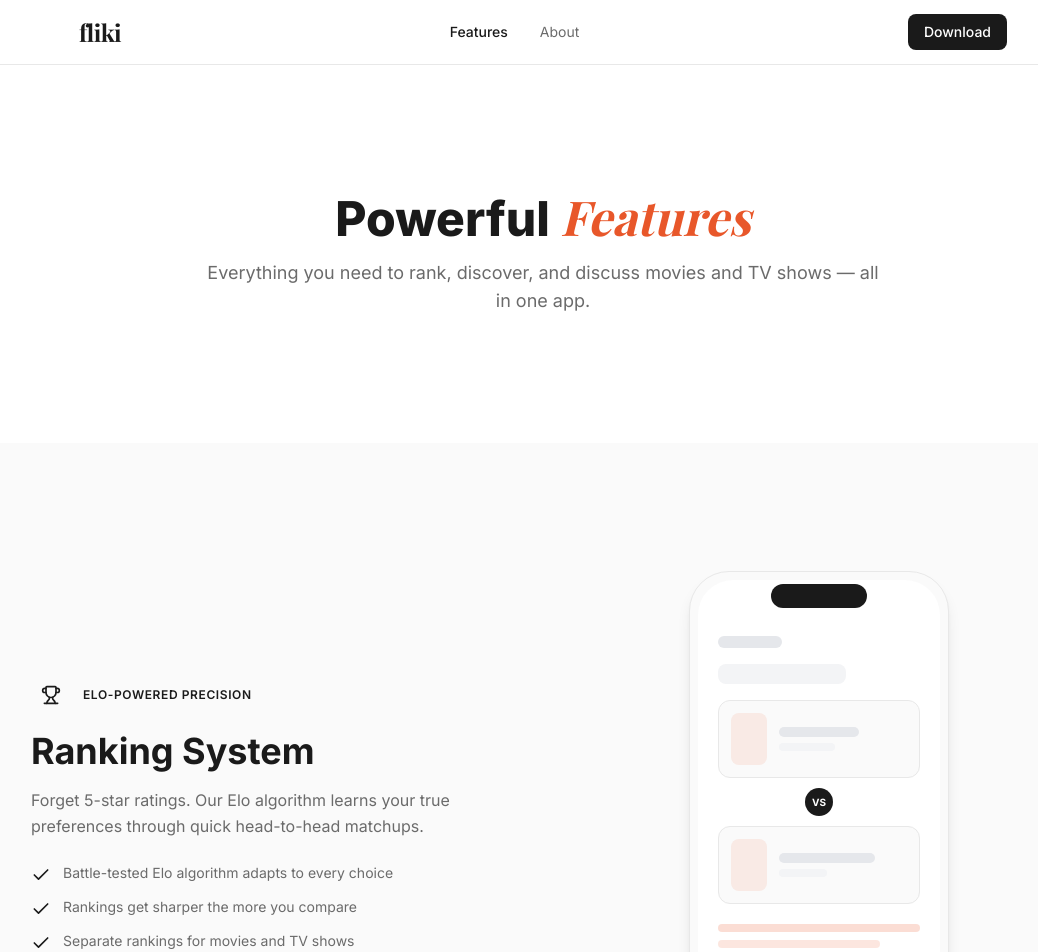
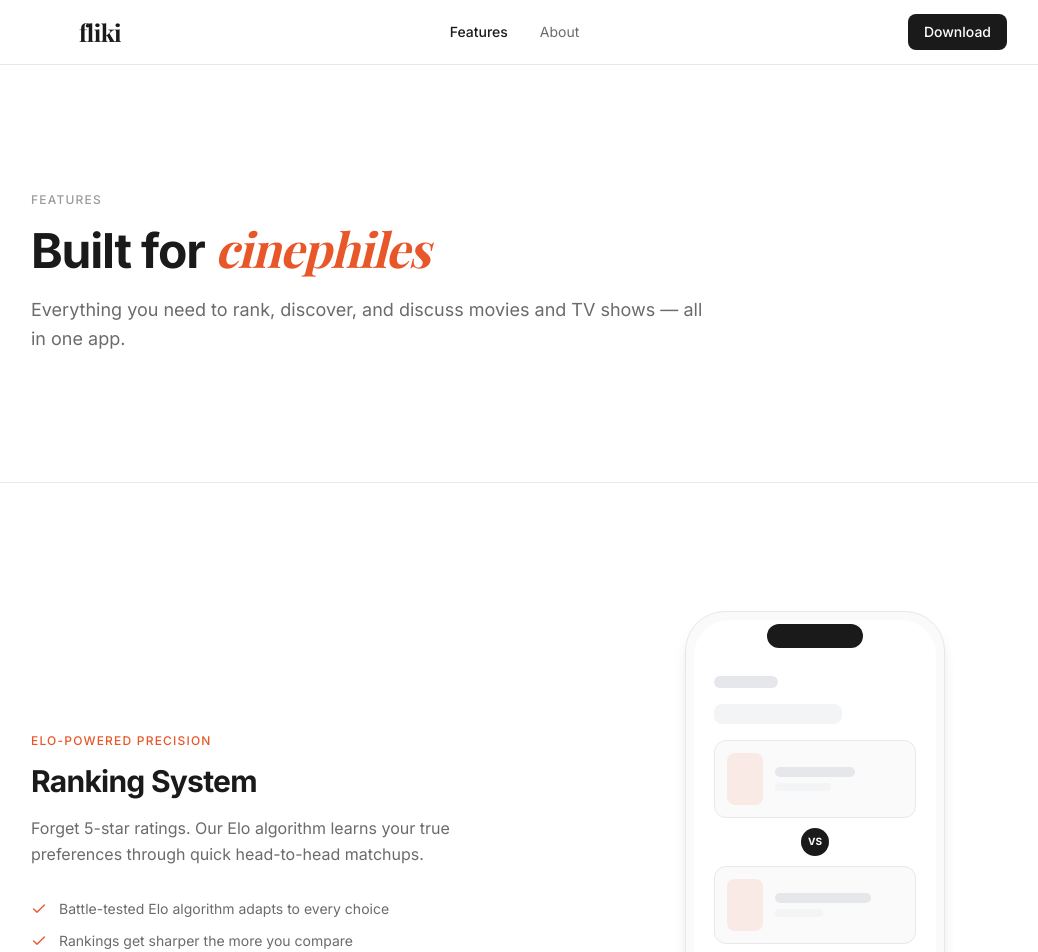
Before and after one commit to FlikiApp/FlikiApp-Web, a React (Vite) app: page /features in a window 1280 px wide. Shown: the top 952 px of the page, without its empty margins (97-1135 px from the left). Built offline with nearby package versions, Linux system fonts and the light colour scheme; a web font is replaced by a local one.

Commit message:
Redesign features page with clean dividers

```diff
--- a/src/pages/FeaturesPage.tsx
+++ b/src/pages/FeaturesPage.tsx
@@ -17,11 +17,12 @@ export default function FeaturesPage() {
       {/* Page header */}
       <SectionWrapper>
         <AnimatedSection>
-          <div className="text-center">
-            <h1 className="text-4xl sm:text-5xl font-extrabold mb-4">
-              Powerful <GradientText>Features</GradientText>
+          <div className="max-w-2xl">
+            <p className="text-text-muted text-xs font-medium uppercase tracking-widest mb-4">Features</p>
+            <h1 className="text-4xl sm:text-5xl font-bold tracking-tight mb-5">
+              Built for <GradientText>cinephiles</GradientText>
             </h1>
-            <p className="text-text-secondary text-lg max-w-2xl mx-auto">
+            <p className="text-text-secondary text-lg leading-relaxed">
               Everything you need to rank, discover, and discuss movies and TV shows — all in one app.
             </p>
           </div>
@@ -35,37 +36,32 @@ export default function FeaturesPage() {
         return (
           <SectionWrapper
             key={feature.title}
-            className={i % 2 === 0 ? 'bg-surface-secondary' : ''}
+            className="border-t border-border-subtle"
           >
             <div
-              className={`grid lg:grid-cols-2 gap-12 lg:gap-20 items-center ${
-                isReversed ? 'lg:direction-rtl' : ''
-              }`}
+              className={`grid lg:grid-cols-2 gap-16 items-center`}
             >
               <AnimatedSection
                 direction={isReversed ? 'right' : 'left'}
                 className={isReversed ? 'lg:order-2' : ''}
               >
-                <div className="flex items-center gap-3 mb-4">
-                  <div className="w-10 h-10 rounded-xl bg-gradient-to-br from-fliki-cyan/20 to-fliki-purple/20 flex items-center justify-center">
-                    <feature.icon className="w-5 h-5 text-fliki-cyan" />
-                  </div>
-                  <span className="text-xs font-semibold text-fliki-cyan uppercase tracking-wider">
+                <div>
+                  <span className="text-xs font-medium text-accent uppercase tracking-widest">
                     {feature.tagline}
                   </span>
-                </div>
-                <h2 className="text-3xl sm:text-4xl font-bold mb-4">{feature.title}</h2>
-                <p className="text-text-secondary text-base leading-relaxed mb-6">
+                  <h2 className="text-3xl font-bold tracking-tight mt-3 mb-4">{feature.title}</h2>
+                  <p className="text-text-secondary leading-relaxed mb-8">
                     {feature.description}
                   </p>
                   <ul className="space-y-3">
                     {feature.bullets.map((bullet) => (
                       <li key={bullet} className="flex items-start gap-3">
-                      <Check className="w-5 h-5 text-fliki-cyan mt-0.5 shrink-0" />
+                        <Check className="w-4 h-4 text-accent mt-0.5 shrink-0" strokeWidth={2} />
                         <span className="text-text-secondary text-sm">{bullet}</span>
                       </li>
                     ))}
                   </ul>
+                </div>
               </AnimatedSection>
 
               <AnimatedSection
@@ -80,19 +76,19 @@ export default function FeaturesPage() {
       })}
 
       {/* CTA */}
-      <SectionWrapper>
+      <section className="py-32 md:py-40 border-t border-border-subtle">
+        <div className="max-w-5xl mx-auto px-6 sm:px-8 lg:px-12 text-center">
           <AnimatedSection>
-          <div className="text-center">
-            <h2 className="text-3xl sm:text-4xl font-bold mb-6">
-              Experience Every <GradientText>Feature</GradientText>
+            <h2 className="text-3xl sm:text-4xl font-bold tracking-tight mb-6">
+              Experience every <GradientText>feature</GradientText>
             </h2>
-            <p className="text-text-secondary text-lg max-w-xl mx-auto mb-10">
+            <p className="text-text-secondary text-lg max-w-md mx-auto mb-10">
               Download Fliki and start ranking today.
             </p>
             <AppStoreButton />
+          </AnimatedSection>
         </div>
-        </AnimatedSection>
-      </SectionWrapper>
+      </section>
     </motion.div>
   )
 }
```
Lines whose indentation alone changed are shown as unchanged.
